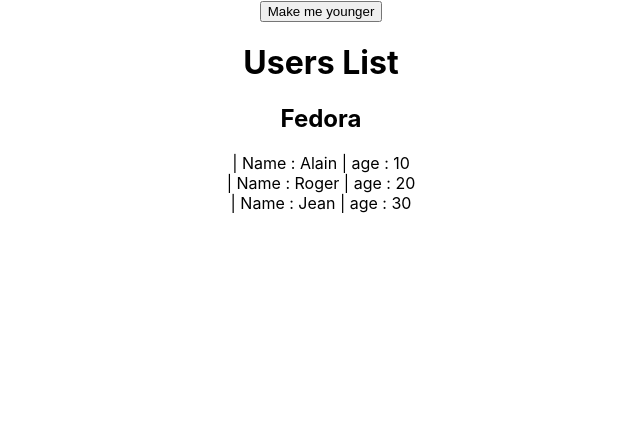
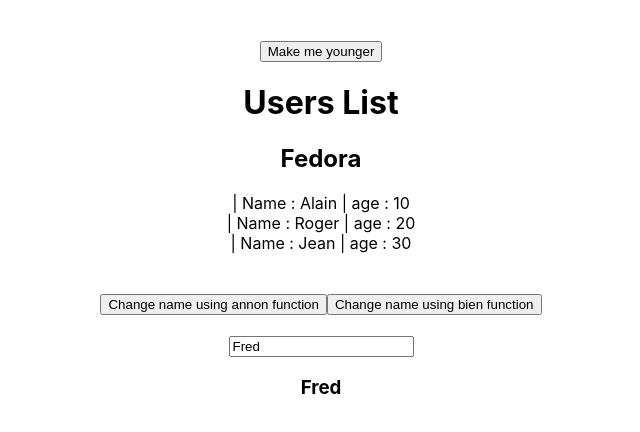
Before and after one commit to candlelite/my-beautiful-react-app, a React (Create React App) app: page / in a window 1280 px wide. Shown: the top 432 px of the page, without its empty margins (319-959 px from the left). Built offline with nearby package versions, Linux system fonts and the light colour scheme.

Commit message:
Events And Two-way Data Binding

```diff
--- a/src/App.js
+++ b/src/App.js
@@ -1,11 +1,38 @@
+import React, { Component } from 'react'
 import Users from './users/Users'
 import './App.css'
 
-function App() {
-  return (
-    <div className="App">
-      <Users groupe='Fedora'>Users List</Users>
-    </div>
-  );
+class App extends Component {
+
+  state = {
+    name: "Fred"
+  }
+
+  changeName = (newName) => {
+    this.setState ({
+      name: newName
+    })
+  }
+
+  changeNameFromInput = (event) => {
+    this.setState ({
+      name: event.target.value
+    })
+  }
+
+  render() {
+    return (
+      <div className="App">
+        <br/><br/>
+        <Users groupe='Fedora'>Users List</Users>
+        <br/><br/>
+        <button onClick={() => this.changeName("Super Fred :(")}>Change name using annon function</button>
+        <button onClick={this.changeName.bind(this, "Super Fred :)")}>Change name using bien function</button>
+        <br/><br/>
+        <input type='text' onChange={this.changeNameFromInput} value={this.state.name}></input>
+        <h3>{ this.state.name }</h3>
+      </div>
+    );
+  }
 }
 export default App;
```
Also changed, not shown: 1 other file (tests, documents, lock files or other folders).
